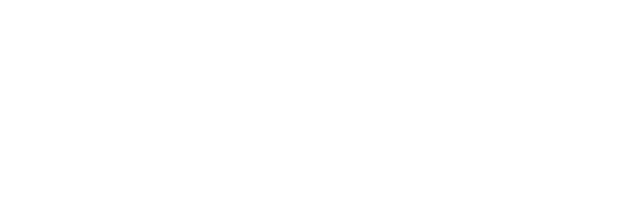
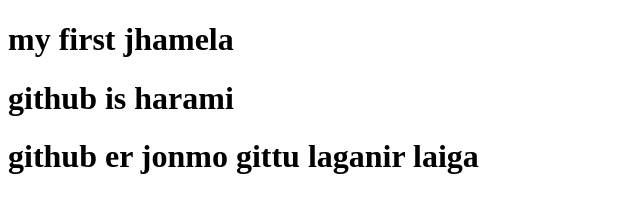
Before and after one commit to MdHelalMulla/my-first-repo, a plain HTML site: page index.html in a window 1280 px wide. Shown: the whole page, without its empty margins (0-640 px from the left). Drawn offline with Linux system fonts and the light colour scheme.

Commit message:
second commmit

```diff
--- a/index.html
+++ b/index.html
@@ -7,6 +7,8 @@
     <title>this is my first github repo</title>
 </head>
 <body>
-
+    <h1>my first jhamela</h1>
+    <h1>github is harami</h1>
+    <h1>github er jonmo gittu laganir laiga</h1>
 </body>
 </html>
```
